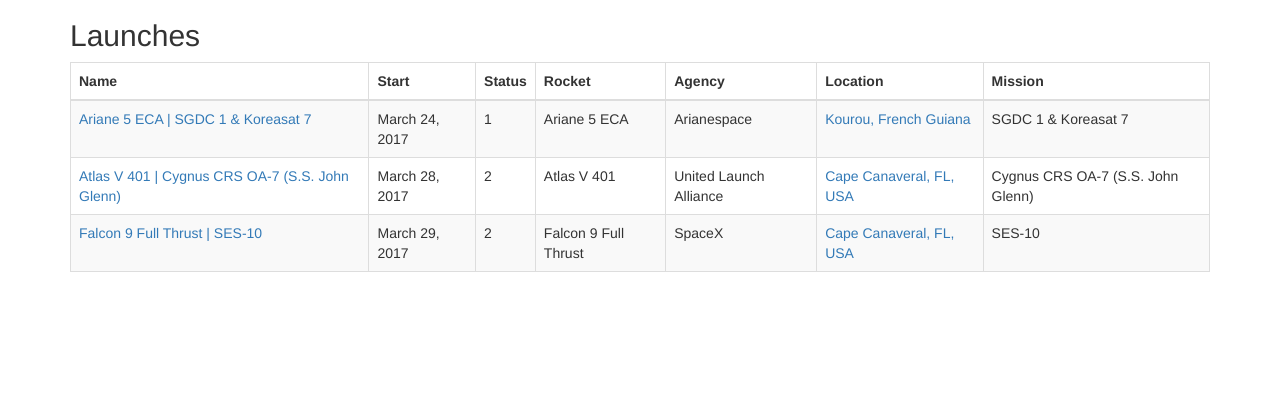
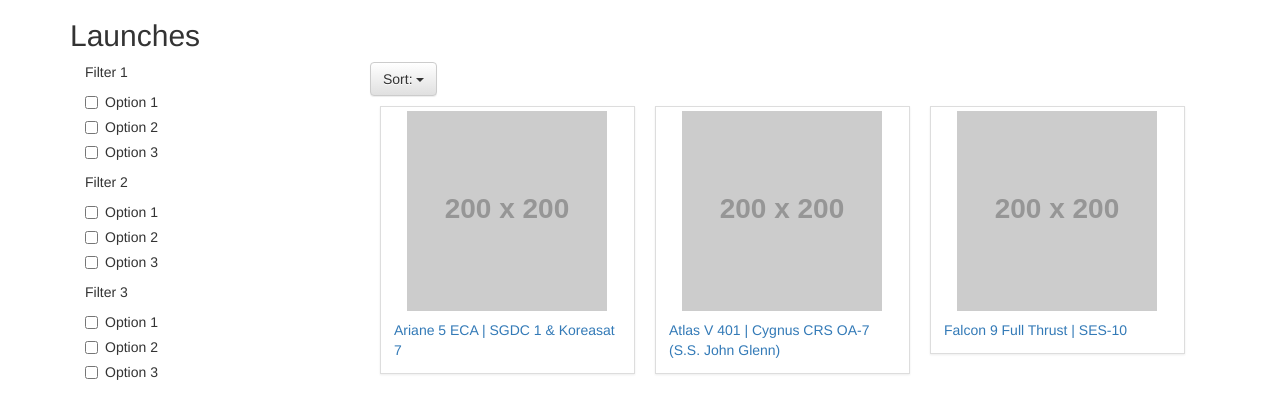
Before and after one commit to Benjamin28/idb, a Flask app: page /launches in a window 1280 px wide. Shown: the part 51-470 px from the top of the page. Run offline with Flask 2, Linux system fonts and the light colour scheme; grey boxes labelled with a size stand in for pictures from a placeholder-image service; some libraries are stand-ins or nearby versions.

Commit message:
Changed list view to grid view

```diff
--- a/app/static/css/landing.css
+++ b/app/static/css/landing.css
@@ -9,9 +9,10 @@ body {
 .item,
 .active,
 .container {
-	height:100%;
+	height: 100%;
+	width: 100%;
+}
 
-}
 .container {
 	padding: 0;
 }
--- a/app/static/css/model.css
+++ b/app/static/css/model.css
@@ -18,3 +18,11 @@ body {
 .featurette-divider {
 	margin: 80px 0;
 }
+
+.item {
+	padding: 10px;
+}
+
+.thumbnail {
+	border-radius: 0px;
+}
--- a/app/templates/launches.html
+++ b/app/templates/launches.html
@@ -1,3 +1,4 @@
+
 {% extends "base.html" %}
 {% block styles %}
 <link rel= "stylesheet" type= "text/css" href= "{{ url_for('static',filename='css/model.css') }}">
@@ -6,50 +7,90 @@
 
 <div class="container">
     <h2>Launches</h2>
-    <table id="table" class="table table-striped table-bordered" cellspacing="0" width="100%">
-      <thead>
-        <tr>
-          <th>Name</th>
-          <th>Start</th>
-          <th>Status</th>
-          <th>Rocket</th>
-          <th>Agency</th>
-          <th>Location</th>
-          <th>Mission</th>
-
-
-        </tr>
-      </thead>
-      <tbody>
-        <tr>
-          <td><a href="{{url_for('launches_1')}}">Ariane 5 ECA | SGDC 1 &amp; Koreasat 7</a></td>
-          <td>March 24, 2017</td>
-          <td>1</td>
-          <td>Ariane 5 ECA</td>
-          <td>Arianespace</td>
-          <td><a href="{{url_for('location_1')}}">Kourou, French Guiana</a></td>
-          <td>SGDC 1 &amp; Koreasat 7</td>
-        </tr>
-        <tr>
-          <td><a href="{{url_for('launches_2')}}">Atlas V 401 | Cygnus CRS OA-7 (S.S. John Glenn)</a></td>
-          <td>March 28, 2017</td>
-          <td>2</td>
-          <td>Atlas V 401</td>
-          <td>United Launch Alliance</td>
-          <td><a href="{{url_for('location_1')}}">Cape Canaveral, FL, USA</a></td>
-          <td>Cygnus CRS OA-7 (S.S. John Glenn)</td>
-        </tr>
-        <tr>
-          <td><a href="{{url_for('launches_3')}}">Falcon 9 Full Thrust | SES-10</a></td>
-          <td>March 29, 2017</td>
-          <td>2</td>
-          <td>Falcon 9 Full Thrust</td>
-          <td>SpaceX</td>
-          <td><a href="{{url_for('location_1')}}">Cape Canaveral, FL, USA</a></td>
-          <td>SES-10</td>
-        </tr>
-      </tbody>
-    </table>
+    <div class="col-sm-3">
+      <ul class="list-unstyled">
+        <li>
+          <p>Filter 1</p>
+          <form>
+            <div class="checkbox">
+              <label><input type="checkbox" value="">Option 1</label>
+            </div>
+            <div class="checkbox">
+              <label><input type="checkbox" value="">Option 2</label>
+            </div>
+            <div class="checkbox">
+              <label><input type="checkbox" value="">Option 3</label>
+            </div>
+          </form>
+        </li>
+        <li>
+          <p>Filter 2</p>
+          <form>
+            <div class="checkbox">
+              <label><input type="checkbox" value="">Option 1</label>
+            </div>
+            <div class="checkbox">
+              <label><input type="checkbox" value="">Option 2</label>
+            </div>
+            <div class="checkbox">
+              <label><input type="checkbox" value="">Option 3</label>
+            </div>
+          </form>
+        </li>
+        <li>
+          <p>Filter 3</p>
+          <form>
+            <div class="checkbox">
+              <label><input type="checkbox" value="">Option 1</label>
+            </div>
+            <div class="checkbox">
+              <label><input type="checkbox" value="">Option 2</label>
+            </div>
+            <div class="checkbox">
+              <label><input type="checkbox" value="">Option 3</label>
+            </div>
+          </form>
+        </li>
+    </div>
+    <div class="col-sm-9">
+      <div class="dropdown">
+        <button class="btn btn-default dropdown-toggle" type="button" data-toggle="dropdown">Sort:
+          <span class="caret"></span></button>
+        <ul class="dropdown-menu">
+          <li><a href="#">Name</a></li>
+          <li><a href="#">Start</a></li>
+          <li><a href="#">Status</a></li>
+          <li><a href="#">Rocket</a></li>
+          <li><a href="#">Agency</a></li>
+          <li><a href="#">Location</a></li>
+          <li><a href="#">Mission</a></li>
+        </ul>
+      </div>
+      <div class="item col-xs-6 col-sm-4">
+        <div class="thumbnail">
+          <img src="http://placehold.it/200x200/000/fff">
+          <div class="caption">
+            <a href="{{url_for('launches_1')}}">Ariane 5 ECA | SGDC 1 &amp; Koreasat 7</a>
+          </div>
+        </div>
+      </div>
+      <div class="item col-xs-6 col-sm-4">
+        <div class="thumbnail">
+          <img src="http://placehold.it/200x200/000/fff">
+          <div class="caption">
+            <a href="{{url_for('launches_2')}}">Atlas V 401 | Cygnus CRS OA-7 (S.S. John Glenn)</a>
+          </div>
+        </div>
+      </div>
+      <div class="item col-xs-6 col-sm-4">
+        <div class="thumbnail">
+          <img src="http://placehold.it/200x200/000/fff">
+          <div class="caption">
+            <a href="{{url_for('launches_3')}}">Falcon 9 Full Thrust | SES-10</a>
+          </div>
+        </div>
+      </div>
+    </div>
   </div>
 
 <!-- Above lines of code says that this html file will take all the HTML from base.html. -->
```
Also changed, not shown: app/templates/agencies.html (+77 -42 lines), app/templates/locations.html (+80 -22 lines), app/templates/missions.html (+83 -39 lines).
